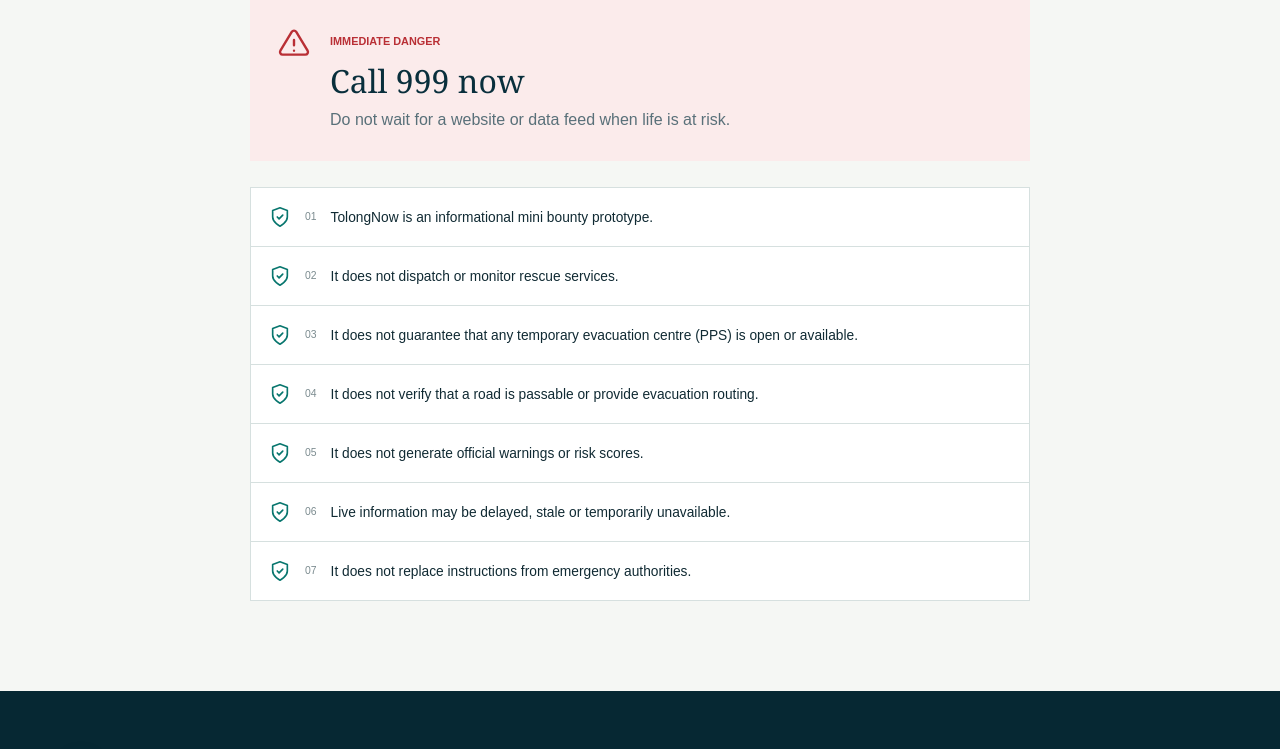
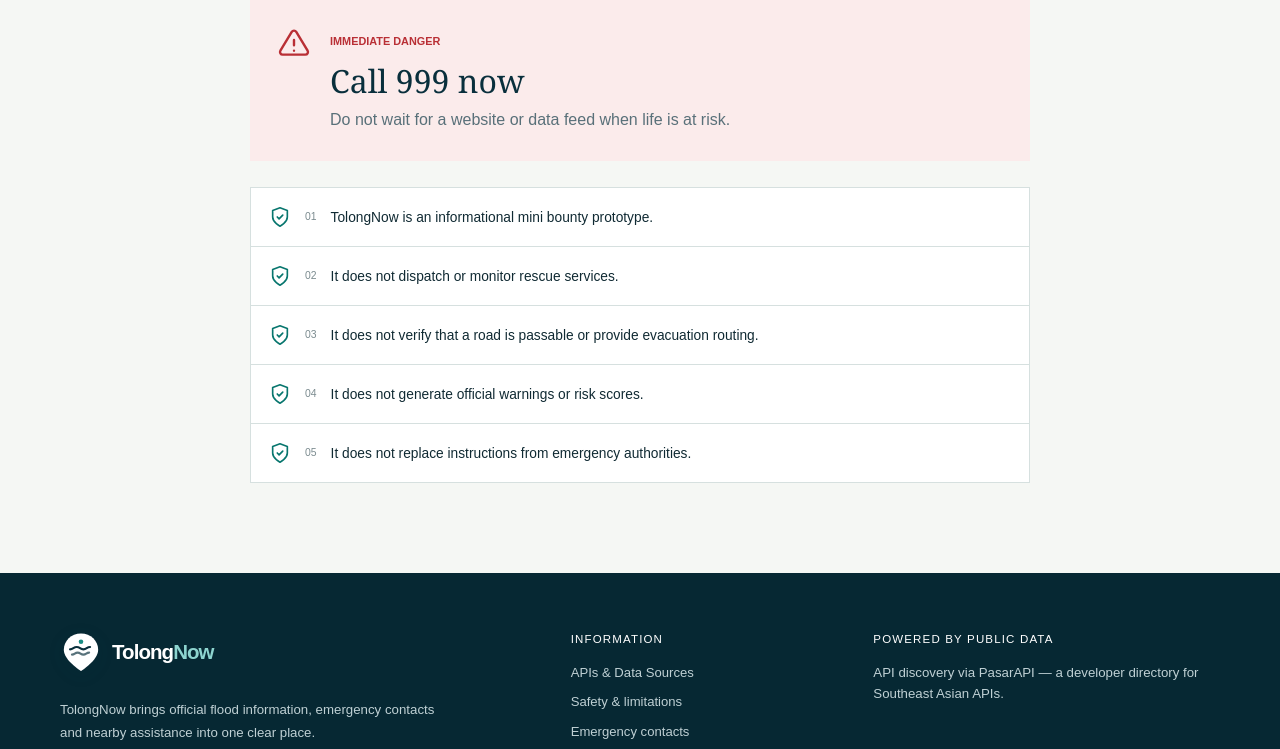
Before and after one commit to nazirulhafiy/TolongNow, a Next.js app: page /about-data in a window 1280 px wide. Shown: the part 508-1257 px from the top of the page. Built offline with nearby package versions, Linux system fonts and the light colour scheme.

Commit message:
Trim safety limitations list

```diff
--- a/src/components/localized-pages.tsx
+++ b/src/components/localized-pages.tsx
@@ -29,10 +29,8 @@
 const limits = [
   ["TolongNow is an informational mini bounty prototype.","TolongNow ialah prototaip maklumat yang dibangunkan untuk mini bounty."],
   ["It does not dispatch or monitor rescue services.","Ia tidak menghantar atau memantau perkhidmatan penyelamat."],
-  ["It does not guarantee that any temporary evacuation centre (PPS) is open or available.","Ia tidak menjamin mana-mana Pusat Pemindahan Sementara (PPS) dibuka atau tersedia."],
   ["It does not verify that a road is passable or provide evacuation routing.","Ia tidak mengesahkan bahawa jalan boleh dilalui atau menyediakan laluan pemindahan."],
   ["It does not generate official warnings or risk scores.","Ia tidak menjana amaran rasmi atau skor risiko."],
-  ["Live information may be delayed, stale or temporarily unavailable.","Maklumat langsung mungkin lewat, lapuk atau tidak tersedia buat sementara waktu."],
   ["It does not replace instructions from emergency authorities.","Ia tidak menggantikan arahan pihak berkuasa kecemasan."],
 ] as const;
 
```
